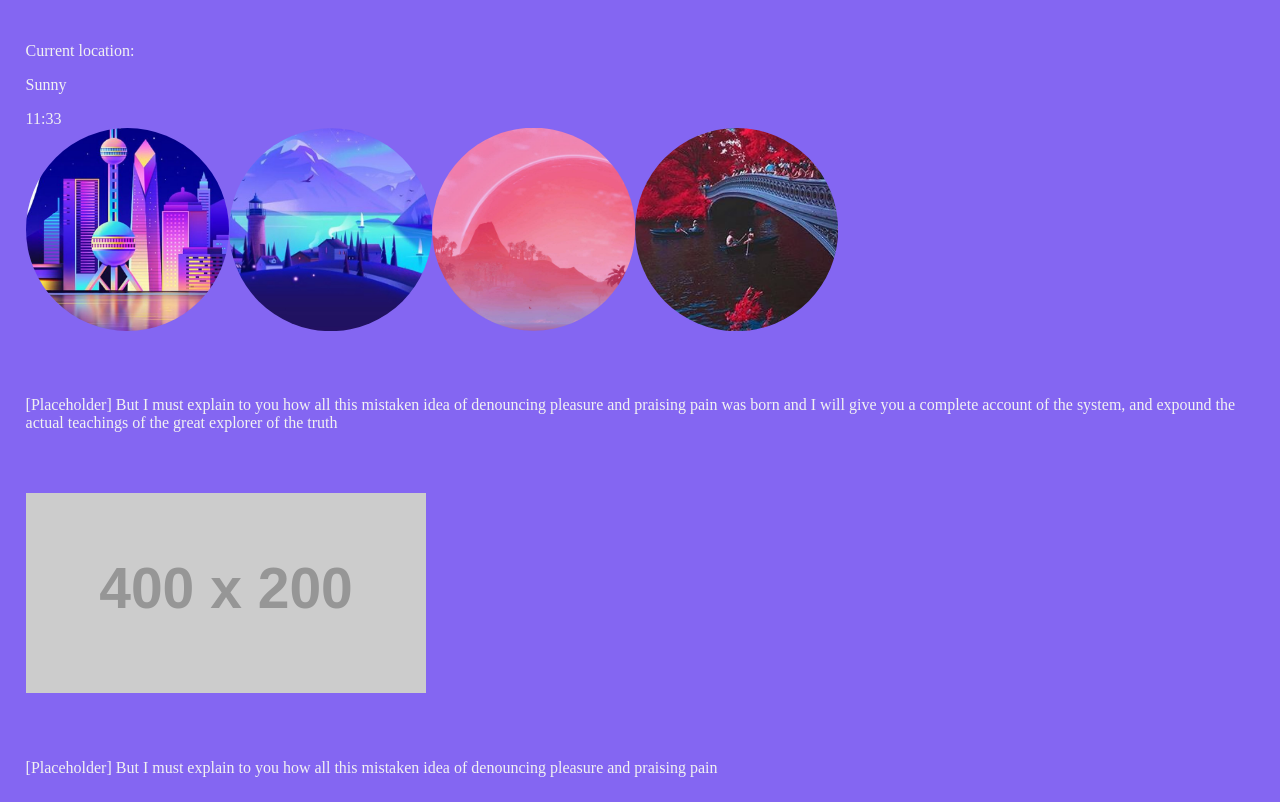
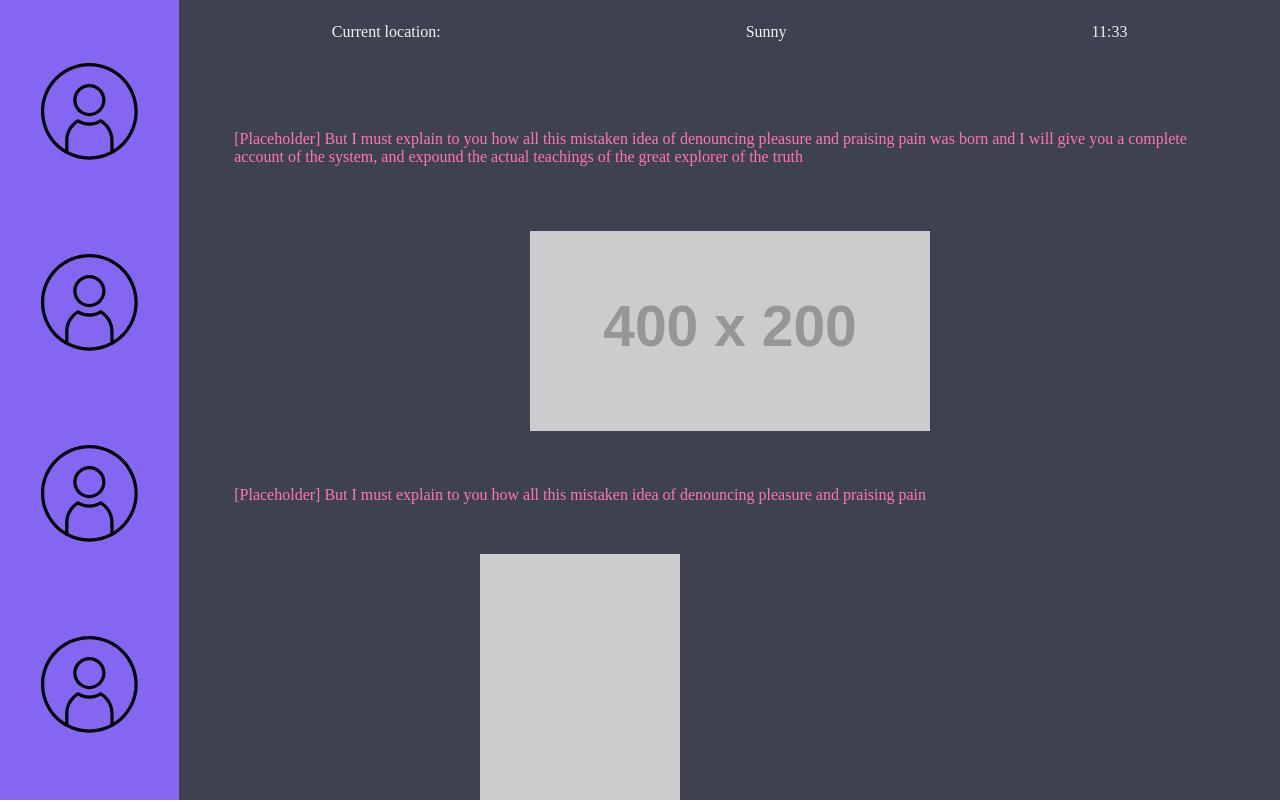
Before and after one commit to LeonardoMussatto/Connecting, a React (Create React App) app in the folder connecting/: page /app in a window 1280 px wide. Shown: the top 802 px of the page. Built offline with nearby package versions, Linux system fonts and the light colour scheme.

Commit message:
Set initial layout of Story page (#20)

```diff
--- a/connecting/src/App.js
+++ b/connecting/src/App.js
@@ -8,7 +8,7 @@ import Story from "./Pages/Story"
 function App() {
   return (
     <>
-    <ThemeContext.Provider value={theme.interface}>
+    <ThemeContext.Provider value={theme.story}>
       <Story />
     </ThemeContext.Provider>
     </>
--- /dev/null
+++ b/connecting/src/Components/Shared/ChPlaceholder.js
@@ -0,0 +1,15 @@
+import React from 'react'
+import {ReactComponent as Ch} from '../../Media/Icons/user.svg'
+
+const ChPlaceholder = (props) => {
+    let icon = {
+        width: props.width
+    }
+    return (
+        <div style={icon}>
+            <Ch />
+        </div>
+    )
+}
+
+export default ChPlaceholder
--- a/connecting/src/Components/Stories/Card.js
+++ b/connecting/src/Components/Stories/Card.js
@@ -3,8 +3,12 @@ import PlaceholderText from '../Shared/PlaceholderText'
 import PlaceholderImage from '../Shared/PlaceholderImage'
 
 const Card = (props) => {
+    let card = {
+        display: "grid",
+        placeItems: "start center"
+    }
     return (
-        <section>
+        <section style={card}>
             <PlaceholderText length={props.txtLength}/>
             <PlaceholderImage width={props.imgWidth} height={props.imgHeight} color={props.imgColor} />
         </section>
--- a/connecting/src/Helpers/Theme.js
+++ b/connecting/src/Helpers/Theme.js
@@ -13,6 +13,7 @@ export const theme = {
       fontWeight :  "200",
       boxSizing  :  "border-box",
       padding    :  "2vw",
+      display: "grid"
     },
     button: {
 
@@ -51,5 +52,17 @@ theme.interface = {
   color           :  "#f2f2f2",
 }
 
+theme.story = {
+  page:{
+    ...theme.common.general,
+    backgroundColor: "#8466f2",
+    color: "#f2f2f2"
+  },
+  ch1: {
+    backgroundColor: "#3E4250",
+    color: "#FF75B5"
+  }
+}
+
 
 export const ThemeContext = React.createContext(theme.common)
--- a/connecting/src/Pages/Story.js
+++ b/connecting/src/Pages/Story.js
@@ -8,45 +8,74 @@ import Weather from "../Components/Stories/Weather"
 import Time from "../Components/Stories/Time"
 
 //Characters Placeholders
-import { ReactComponent as Ch1 } from "../Media/Icons/Ch1.svg"
-import { ReactComponent as Ch2 } from "../Media/Icons/Ch2.svg"
-import { ReactComponent as Ch3 } from "../Media/Icons/Ch3.svg"
-import { ReactComponent as Ch4 } from "../Media/Icons/Ch4.svg"
+import Ch from "../Components/Shared/ChPlaceholder"
 
 
-// STYLE #10 define the layout - see issue for more info
-
+//ENHANCEMENT #18 make the page responsive - add support for mobile devices
 // TODO #5 find a way to organize content - NOTE it seems to me that the content is to case-related to be actually managed by a component, however I also have to
 // TODO #6 find a way to conditionally display section of content based on timing
 
 
 const Story = () => {
   const theme = useContext(ThemeContext)
+  let page = {
+    ...theme.page,
+    padding: "0",
+    gridTemplateColumns: "minmax(80px, 14vw) auto",
+    gridTemplateRows: "4rem calc(100vh - 4rem)",
+    gridTemplateAreas: `
+      "nav header"
+      "nav story"
+    `
+  }
+  let nav = {
+    padding: "10% 5%",
+    gridArea: "nav",
+    display: "grid",
+    placeItems: "center center"
+  }
+  let header = {
+    backgroundColor: theme.ch1.backgroundColor,
+    gridArea: "header",
+    display: "grid",
+    placeItems: "center center",
+    gridTemplateColumns: "auto-fill",
+    gridAutoFlow: "column"
+  }
+  let story = {
+    backgroundColor: theme.ch1.backgroundColor, //it will actually be a state and change accordingly to the displayed story
+    color: theme.ch1.color,
+    gridArea: "story",
+    display: "grid",
+    placeItems: "center start",
+    padding: "0 5%",
+    overflow: "auto"
+  }
   return (
-    <div style={theme}>
-      <header>
+    <div style={page}>
+      <header style = {header}>
         <Location />
         <Weather />
         <Time />
       </header>
-      <nav>
-        <Ch1 />
-        <Ch2 />
-        <Ch3 />
-        <Ch4 />
+      <nav style={nav}>
+        <Ch width={"60%"}/>
+        <Ch width={"60%"}/>
+        <Ch width={"60%"}/>
+        <Ch width={"60%"}/>
       </nav>
-      <main>
+      <main style={story}>
         <Card
           txtLength = {"long"}
           imgWidth  = {"400"}
           imgHeight = {"200"}
-          imgColor  = {"f2f2f2"}
+          imgColor  = {"8466f2"}
         />
         <Card
           txtLength = {"short"}
           imgWidth  = {"200"}
           imgHeight = {"600"}
-          imgColor  = {"f2D2f2"}
+          imgColor  = {"8466f2"}
         />
       </main>
     </div>
```
Also changed, not shown: connecting/src/Media/Icons/user.svg (added), 1 other file (tests, documents, lock files or other folders).
